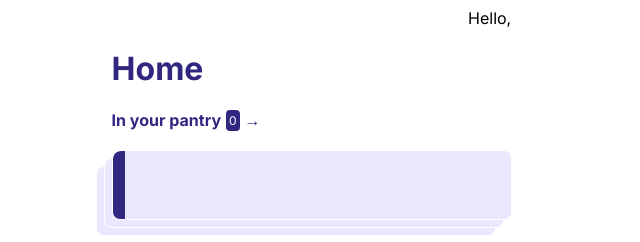
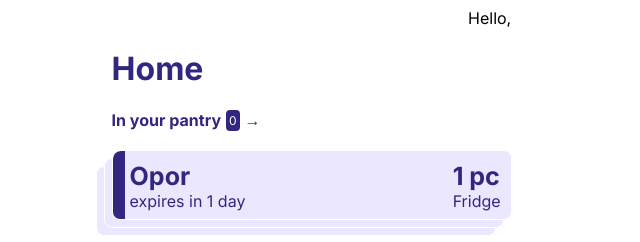
Before and after one commit to MHEN007/Milestone02_K03, a plain HTML site: page src/home/home-logged-in.html in a window 1280 px wide. Shown: the top 242 px of the page, without its empty margins (326-966 px from the left). Drawn offline with Linux system fonts and the light colour scheme; no server answers; files whose address does not match are found by name.

Commit message:
changed dummy

```diff
--- a/src/home/home-logged-in.html
+++ b/src/home/home-logged-in.html
@@ -35,13 +35,13 @@
                     <div class="pantry-tag"></div>
                     <div class="food">
                         <div class="left">
-                            <div class="upper" id="item-name"></div>
-                            <div class="lower" id="item-expiry"></div>
+                            <div class="upper" id="item-name">Opor</div>
+                            <div class="lower" id="item-expiry">expires in 1 day</div>
                         </div>
 
                         <div class="right">
-                            <div class="upper" id="item-quantity"></div>
-                            <div class="lower" id="item-storage"></div>
+                            <div class="upper" id="item-quantity">1 pc</div>
+                            <div class="lower" id="item-storage">Fridge</div>
                         </div>
                     </div>
                 </div>
```
